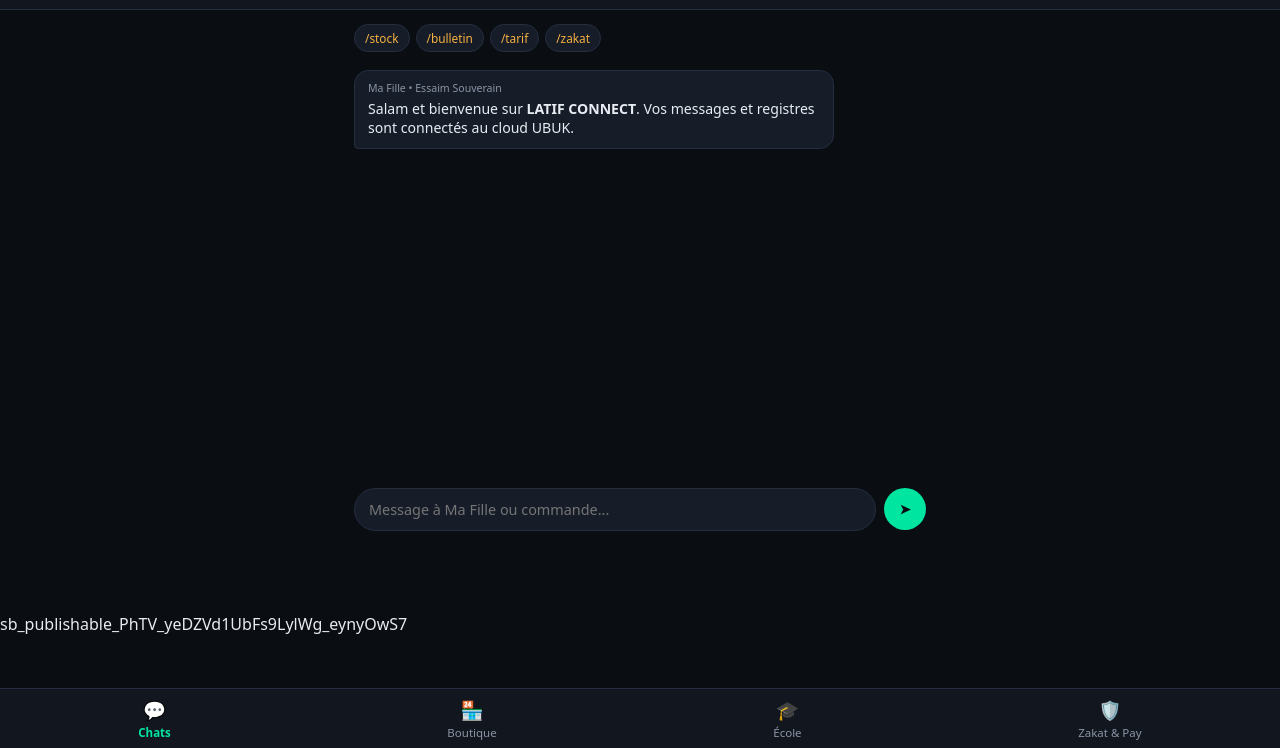
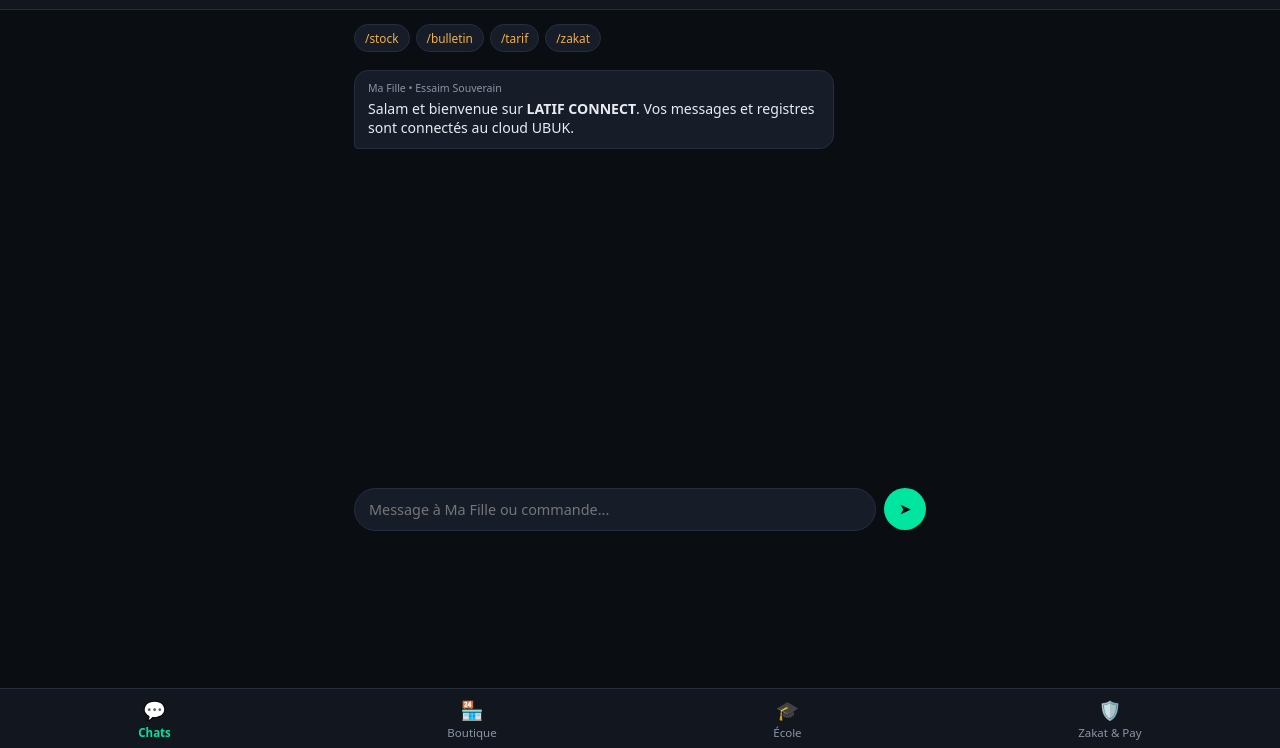
Before and after one commit to Abu9-hue/ubuk-superapp, a plain HTML site: page index.html in a window 1280 px wide. Shown: the part 52-800 px from the top of the page. Drawn offline with Linux system fonts and the light colour scheme.

Commit message:
Fix HTML closing tag and remove unnecessary content

```diff
--- a/index.html
+++ b/index.html
@@ -140,4 +140,3 @@ function split(id){
 </script>
 </body>
   </html>
-  sb_publishable_PhTV_yeDZVd1UbFs9LylWg_eynyOwS7
```
